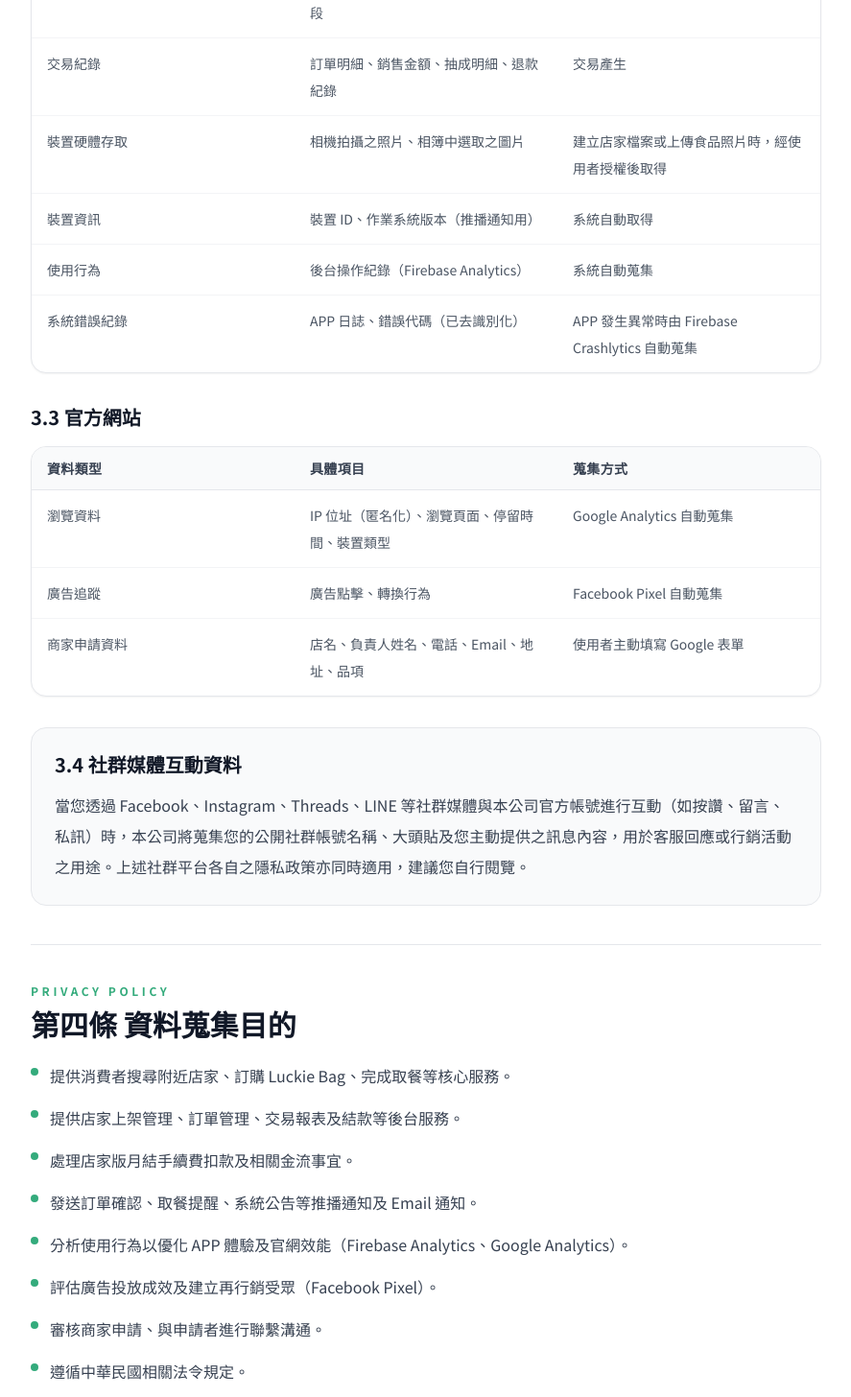
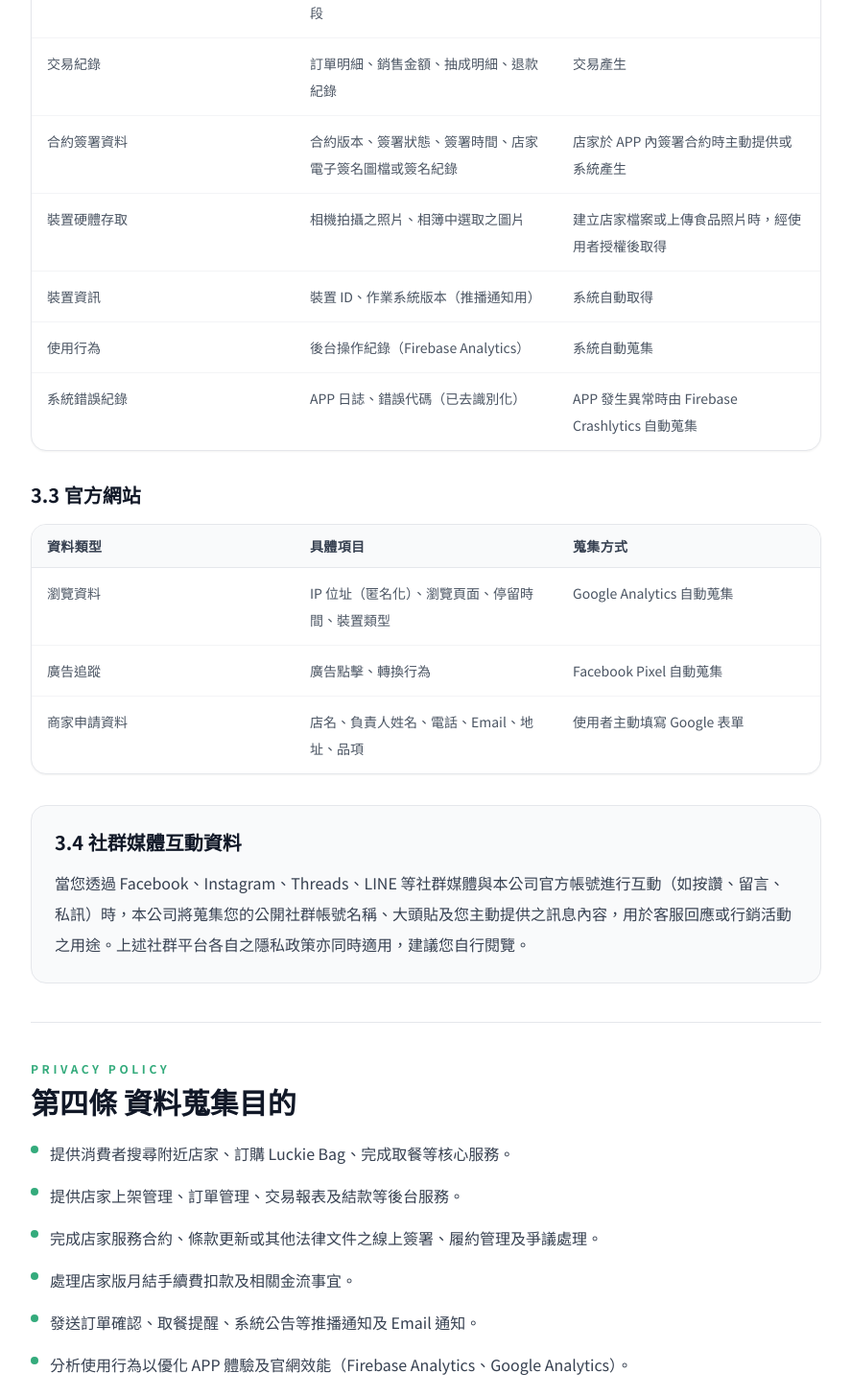
Before and after one commit to foodluckTW2026/foodluck-website, a Next.js app: page /privacy in a window 1280 px wide. Shown: the part 2780-4236 px from the top of the page at 96% size, without its empty margins (336-1223 px from the left). Built offline with nearby package versions, Linux system fonts and the light colour scheme.

Commit message:
feat: 新增店家合約簽署資料及相關法律文件的處理說明

```diff
--- a/src/app/privacy/page.tsx
+++ b/src/app/privacy/page.tsx
@@ -47,6 +47,11 @@ const merchantAppRows = [
     ["上架紀錄", "Luckie Bag 品項、數量、定價、取餐時段", "使用者操作產生"],
     ["交易紀錄", "訂單明細、銷售金額、抽成明細、退款紀錄", "交易產生"],
     [
+        "合約簽署資料",
+        "合約版本、簽署狀態、簽署時間、店家電子簽名圖檔或簽名紀錄",
+        "店家於 APP 內簽署合約時主動提供或系統產生",
+    ],
+    [
         "裝置硬體存取",
         "相機拍攝之照片、相簿中選取之圖片",
         "建立店家檔案或上傳食品照片時，經使用者授權後取得",
@@ -77,6 +82,7 @@ const websiteRows = [
 const purposes = [
     "提供消費者搜尋附近店家、訂購 Luckie Bag、完成取餐等核心服務。",
     "提供店家上架管理、訂單管理、交易報表及結款等後台服務。",
+    "完成店家服務合約、條款更新或其他法律文件之線上簽署、履約管理及爭議處理。",
     "處理店家版月結手續費扣款及相關金流事宜。",
     "發送訂單確認、取餐提醒、系統公告等推播通知及 Email 通知。",
     "分析使用行為以優化 APP 體驗及官網效能（Firebase Analytics、Google Analytics）。",
@@ -128,6 +134,11 @@ const retentionRows = [
     ["消費者帳號資料", "帳號存續期間，刪除帳號後 90 天內銷毀", ""],
     ["消費者訂購紀錄", "自交易完成日起 3 年", "消費者保護法申訴期限"],
     ["店家帳號及交易紀錄", "自合約終止日起 5 年", "稅務申報需要"],
+    [
+        "店家合約簽署資料",
+        "自合約終止或最後交易完成日起至少 5 年",
+        "依相關法令、會計稅務及爭議處理所需期限保存",
+    ],
     ["店家結款帳戶資訊", "合約終止後立即刪除（法令要求保存者除外）", ""],
     ["網站瀏覽統計資料", "最長 26 個月（Google Analytics 預設）", ""],
     ["商家申請表單資料", "自收到申請日起 1 年", ""],
@@ -153,6 +164,7 @@ const securityItems = [
     "APP 與伺服器之間採用 HTTPS/TLS 加密傳輸。",
     "店家版月結手續費之信用卡扣款資料由 PCI DSS 合規之 PAYUNi 處理，本公司不接觸卡號；消費者於本服務採現場付款方式，本公司不蒐集任何消費者付款資料。",
     "店家結款帳戶資訊存放於受存取控制之系統，僅授權之財務人員可存取。",
+    "店家電子簽名及合約簽署紀錄存放於受存取控制之系統，僅授權人員得於合約管理、客服、法務或爭議處理必要範圍內存取。",
     "Firebase 後端服務採用 Google Cloud 之安全基礎架構。",
     "定期檢視資料存取權限，確保僅必要人員可接觸個人資料。",
 ];
```
